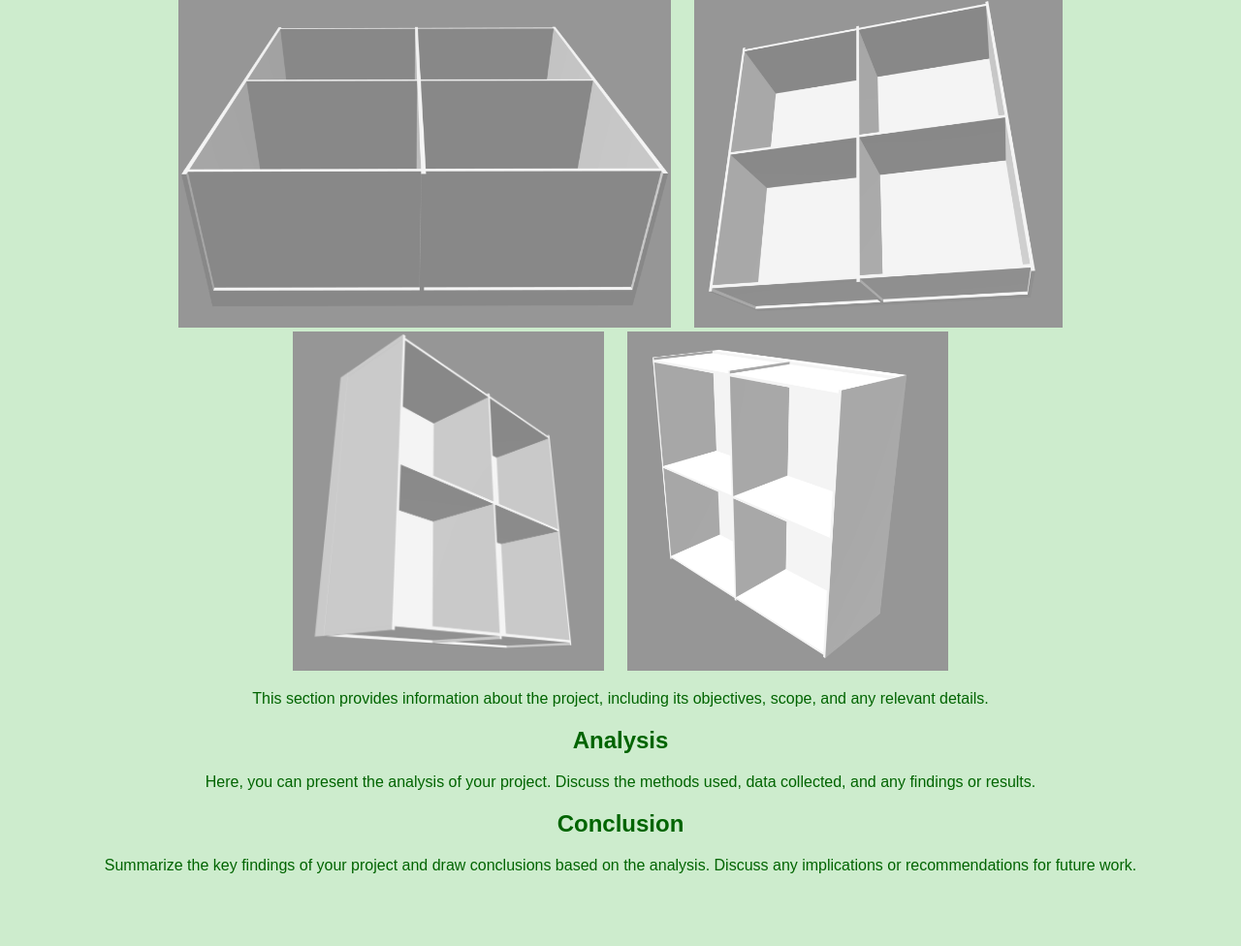
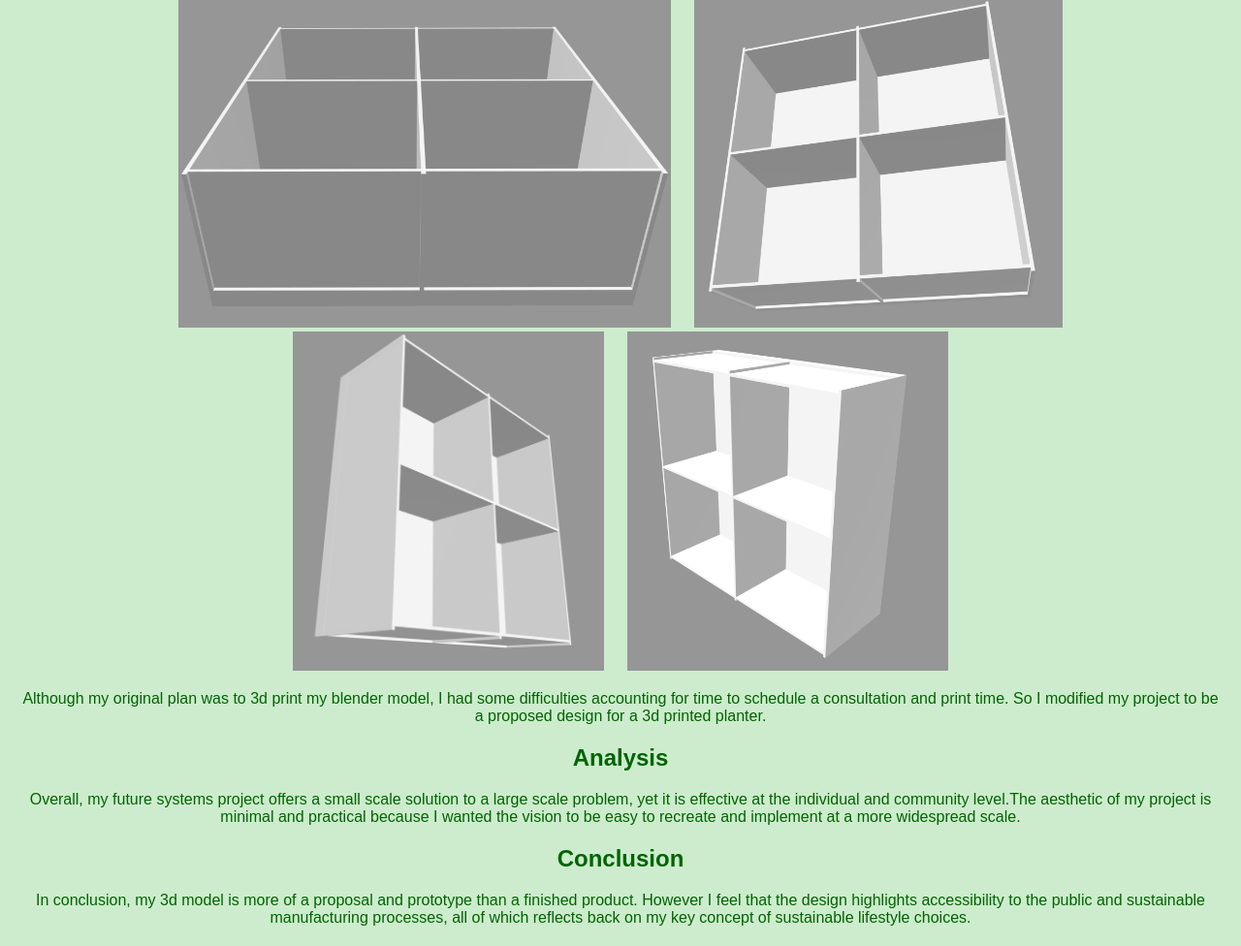
Before and after one commit to browk876/studiofinal, a plain HTML site: page project.html in a window 1280 px wide. Shown: the part 434-1410 px from the top of the page at 97% size. Before the commit the page ends 1356 px from the top, so only its background shows below. Drawn offline with Linux system fonts and the light colour scheme.

Commit message:
final commit

```diff
--- a/project.html
+++ b/project.html
@@ -15,17 +15,18 @@
         <img src="planter1.png"> <img src="planter2.png">
         <img src="planter3.png"> <img src="planter4.png">
         <img src="planter5.png">
-        <p>This section provides information about the project, including its objectives, scope, and any relevant details.</p>
+        <p>Although my original plan was to 3d print my blender model, I had some difficulties accounting for time to schedule a consultation and print time. So I modified my project to be a proposed design for a 3d printed planter.</p>
     </section>
 
     <section id="analysis">
         <h2>Analysis</h2>
-        <p>Here, you can present the analysis of your project. Discuss the methods used, data collected, and any findings or results.</p>
+        <p>Overall, my future systems project offers a small scale solution to a large scale problem, yet it is effective at the individual and community level.The aesthetic of my project is minimal and practical because I wanted the vision to be easy to recreate and implement at a more widespread scale.  </p>
     </section>
 
     <section id="conclusion">
         <h2>Conclusion</h2>
-        <p>Summarize the key findings of your project and draw conclusions based on the analysis. Discuss any implications or recommendations for future work.</p>
+        <p>In conclusion, my 3d model is more of a proposal and prototype than a finished product.
+            However I feel that the design highlights accessibility to the public and sustainable manufacturing processes, all of which reflects back on my key concept of sustainable lifestyle  choices.</p>
     </section>
 
 </body>
```
